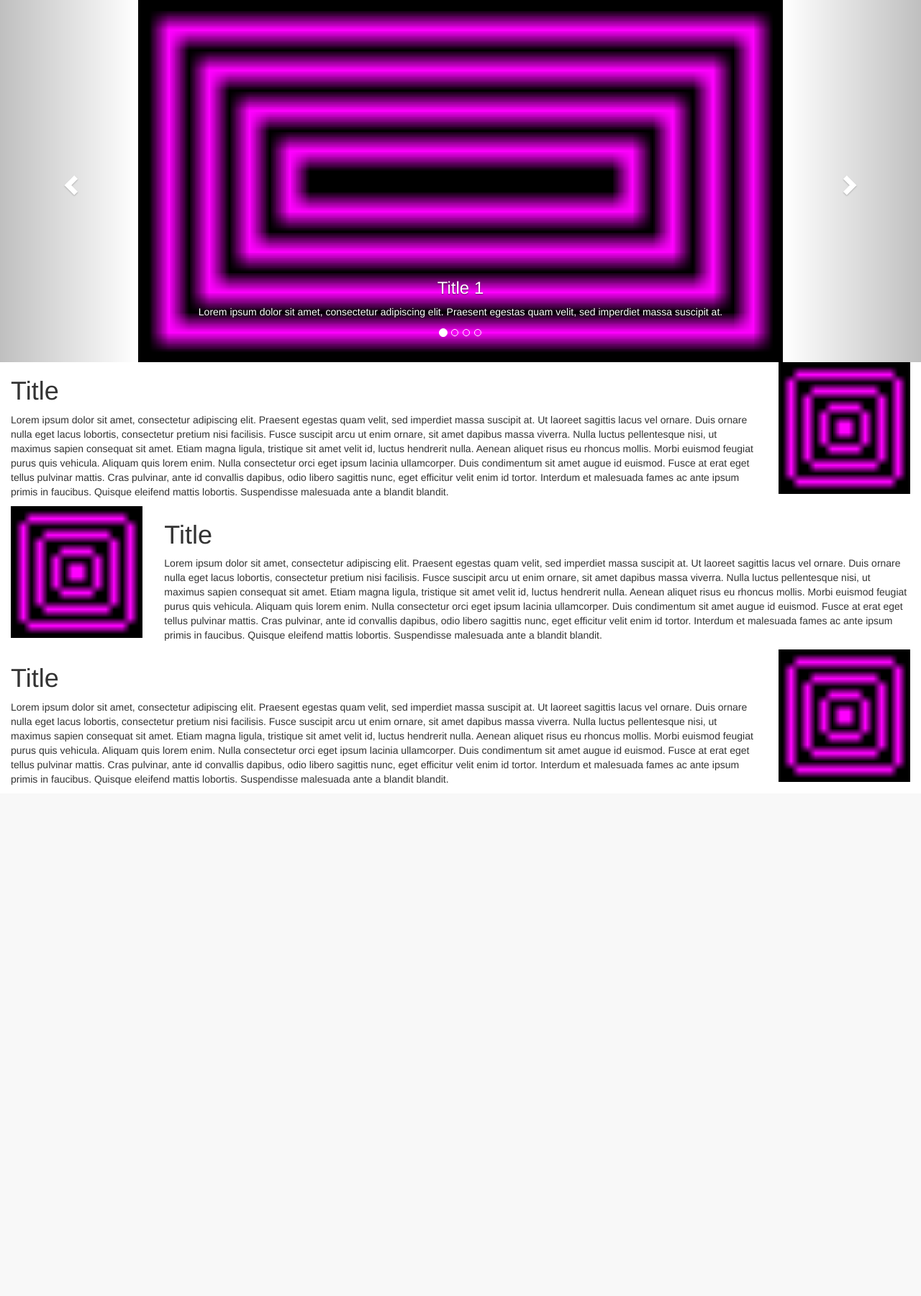
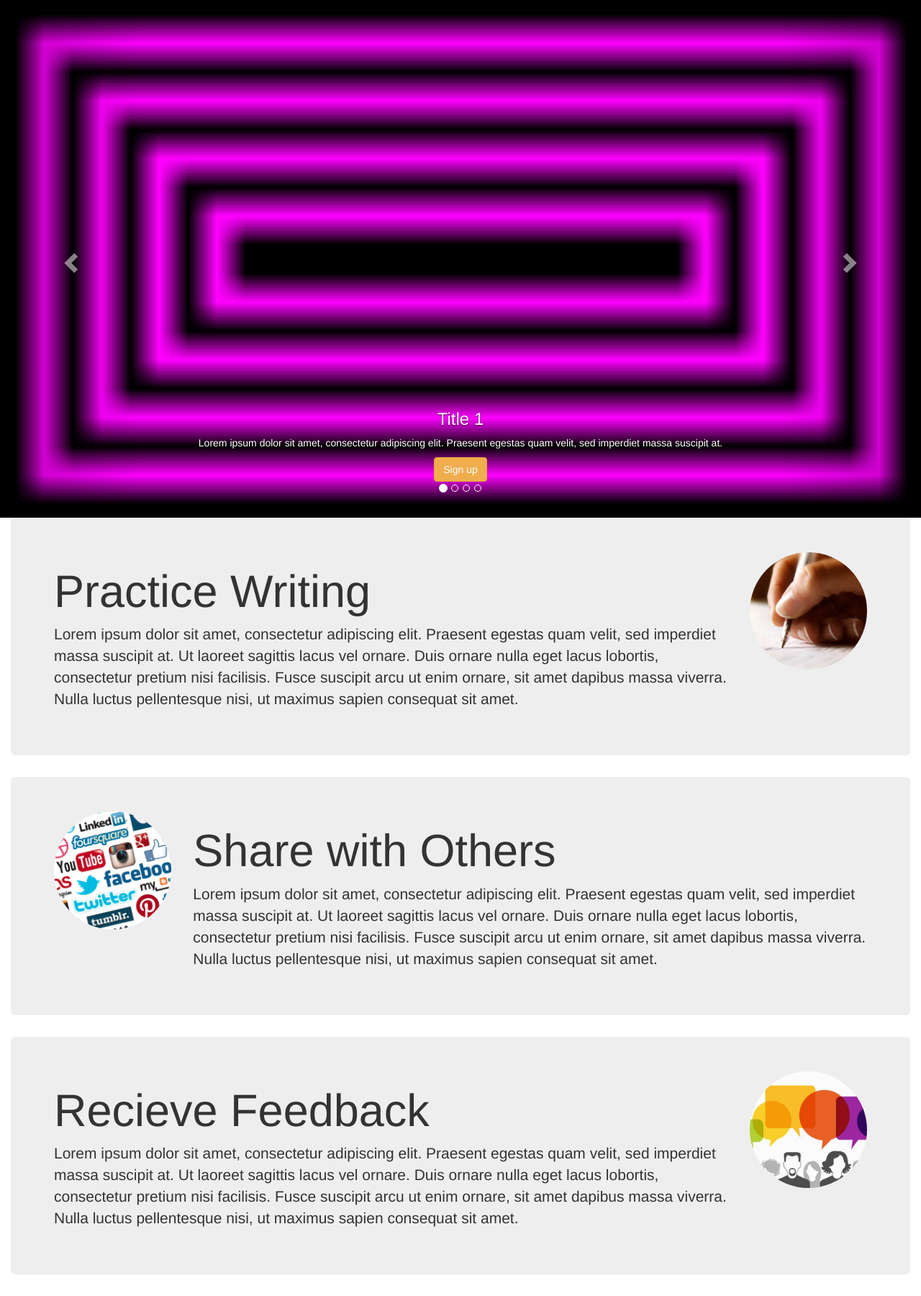
Before and after one commit to jordang1995/4, a PHP site: page / in a window 1280 px wide. Shown: the part 51-1851 px from the top of the page at 72% size. Before the commit the page ends 1141 px from the top, so only its background shows below. Run offline with PHP 8.4, Linux system fonts and the light colour scheme; some libraries are stand-ins or nearby versions.

Commit message:
Home Page
Did a bit more stuff on the home page, nothing big

```diff
--- a/DECO SANDBOX/assets/css/mainstyle.css
+++ b/DECO SANDBOX/assets/css/mainstyle.css
@@ -2,6 +2,6 @@ body { padding-top: 50px; }
 
 .carousel-inner > .item > img,
 .carousel-inner > .item > a > img {
-    width: 70%;
+    width: 100%;
     margin: auto;
 }
--- a/DECO SANDBOX/index.html
+++ b/DECO SANDBOX/index.html
@@ -12,7 +12,7 @@
 	<nav class="navbar navbar-default navbar-fixed-top">
 	    <div class="container-fluid">
 	        <div class="navbar-header">
-	        	<button type="button" class="navbar-toggle collapsed" data-toggle="collapse" data-target="#bs-example-navbar-collapse-1" aria-expanded="false">
+	        	<button type="button" class="navbar-toggle collapsed" data-toggle="collapse" data-target="#navbar-collapse" aria-expanded="false">
 			        <span class="sr-only">Toggle navigation</span>
 			        <span class="icon-bar"></span>
 			        <span class="icon-bar"></span>
@@ -20,7 +20,7 @@
 			    </button>
 	    		<a class="navbar-brand" href="#">SAEZ</a>
 	        </div>
-	        <div class="collapse navbar-collapse" id="bs-example-navbar-collapse-1">
+	        <div class="collapse navbar-collapse" id="navbar-collapse">
 	        	<p class="navbar-text">beta</p>
 	        	<ul class="nav navbar-nav">
 	        		<li class="active"><a href="#">Write</a></li>
@@ -45,22 +45,20 @@
 			</div>
 	    </div>
 	</nav>
-	<!-- carousel code by w3schools.com using bootstrap -->
-	<div id="myCarousel" class="carousel slide" data-ride="carousel">
-	    <!-- Indicators -->
+	<div id="slideshow" class="carousel slide" data-ride="carousel">
 	    <ol class="carousel-indicators">
-	        <li data-target="#myCarousel" data-slide-to="0" class="active"></li>
-	        <li data-target="#myCarousel" data-slide-to="1"></li>
-	        <li data-target="#myCarousel" data-slide-to="2"></li>
-	        <li data-target="#myCarousel" data-slide-to="3"></li>
+	        <li data-target="#slideshow" data-slide-to="0" class="active"></li>
+	        <li data-target="#slideshow" data-slide-to="1"></li>
+	        <li data-target="#slideshow" data-slide-to="2"></li>
+	        <li data-target="#slideshow" data-slide-to="3"></li>
 	    </ol>
-	    <!-- Wrapper for slides -->
 	    <div class="carousel-inner" role="listbox">
 	        <div class="item active">
 	            <img src="assets/images/slideshowplaceholder.png" alt="#">
 	            <div class="carousel-caption">
 	                <h3>Title 1</h3>
 	                <p>Lorem ipsum dolor sit amet, consectetur adipiscing elit. Praesent egestas quam velit, sed imperdiet massa suscipit at.</p>
+	                <button type="button" class="btn btn-warning">Sign up</button>
 	            </div>
 	        </div>
 	        <div class="item">
@@ -68,6 +66,7 @@
 	            <div class="carousel-caption">
 	                <h3>Title 2</h3>
 	                <p>Ut laoreet sagittis lacus vel ornare. Duis ornare nulla eget lacus lobortis, consectetur pretium nisi facilisis.</p>
+	                <button type="button" class="btn btn-warning">Sign up</button>
 	            </div>
 	        </div>
 	        <div class="item">
@@ -75,6 +74,7 @@
 	            <div class="carousel-caption">
 	                <h3>Title 3</h3>
 	                <p>Fusce suscipit arcu ut enim ornare, sit amet dapibus massa viverra. Nulla luctus pellentesque nisi, ut maximus sapien consequat sit amet.</p>
+	                <button type="button" class="btn btn-warning">Sign up</button>
 	            </div>
 	        </div>
 	        <div class="item">
@@ -82,47 +82,52 @@
 	            <div class="carousel-caption">
 	                <h3>Title 4</h3>
 	                <p>Etiam magna ligula, tristique sit amet velit id, luctus hendrerit nulla. Aenean aliquet risus eu rhoncus mollis.</p>
+	                <button type="button" class="btn btn-warning">Sign up</button>
 	            </div>
 	        </div>
 	    </div>
-	    <!-- Left and right controls -->
-	    <a class="left carousel-control" href="#myCarousel" role="button" data-slide="prev">
+	    <a class="left carousel-control" href="#slideshow" role="button" data-slide="prev">
 	        <span class="glyphicon glyphicon-chevron-left" aria-hidden="true"></span>
 	        <span class="sr-only">Previous</span>
 	    </a>
-	    <a class="right carousel-control" href="#myCarousel" role="button" data-slide="next">
+	    <a class="right carousel-control" href="#slideshow" role="button" data-slide="next">
 	        <span class="glyphicon glyphicon-chevron-right" aria-hidden="true"></span>
 	        <span class="sr-only">Next</span>
 	    </a>
 	</div>
 	<div class="container-fluid">
+		<div class="jumbotron">
 			<div class="row">
-			<div class="col-xs-12 col-sm-4 col-md-4 col-lg-2 pull-right">
-				<img src="assets/images/none.png" width="100%">
+				<div class="col-xs-12 col-sm-6 col-md-4 col-lg-2 pull-right hidden-xs">
+					<img src="assets/images/writing.jpg" class="img-responsive img-circle" width="100%">
 				</div>
-			<div class="col-xs-12 col-sm-8 col-md-8 col-lg-10">
-				<h1>Title</h1>
-				<p>Lorem ipsum dolor sit amet, consectetur adipiscing elit. Praesent egestas quam velit, sed imperdiet massa suscipit at. Ut laoreet sagittis lacus vel ornare. Duis ornare nulla eget lacus lobortis, consectetur pretium nisi facilisis. Fusce suscipit arcu ut enim ornare, sit amet dapibus massa viverra. Nulla luctus pellentesque nisi, ut maximus sapien consequat sit amet. Etiam magna ligula, tristique sit amet velit id, luctus hendrerit nulla. Aenean aliquet risus eu rhoncus mollis. Morbi euismod feugiat purus quis vehicula. Aliquam quis lorem enim. Nulla consectetur orci eget ipsum lacinia ullamcorper. Duis condimentum sit amet augue id euismod. Fusce at erat eget tellus pulvinar mattis. Cras pulvinar, ante id convallis dapibus, odio libero sagittis nunc, eget efficitur velit enim id tortor. Interdum et malesuada fames ac ante ipsum primis in faucibus. Quisque eleifend mattis lobortis. Suspendisse malesuada ante a blandit blandit.</p>
+				<div class="col-xs-12 col-sm-6 col-md-8 col-lg-10">
+					<h1>Practice Writing</h1>
+					<p>Lorem ipsum dolor sit amet, consectetur adipiscing elit. Praesent egestas quam velit, sed imperdiet massa suscipit at. Ut laoreet sagittis lacus vel ornare. Duis ornare nulla eget lacus lobortis, consectetur pretium nisi facilisis. Fusce suscipit arcu ut enim ornare, sit amet dapibus massa viverra. Nulla luctus pellentesque nisi, ut maximus sapien consequat sit amet.</p>
 				</div>
 			</div>
+		</div>
+		<div class="jumbotron">
 			<div class="row">
-			<div class="col-xs-12 col-sm-4 col-md-4 col-lg-2">
-				<img src="assets/images/none.png" width="100%">
+				<div class="col-xs-12 col-sm-6 col-md-4 col-lg-2 hidden-xs">
+					<img src="assets/images/sharing.jpg" class="img-responsive img-circle" width="100%">
 				</div>
-			<div class="col-xs-12 col-sm-8 col-md-8 col-lg-10">
-				<h1>Title</h1>
-				<p>Lorem ipsum dolor sit amet, consectetur adipiscing elit. Praesent egestas quam velit, sed imperdiet massa suscipit at. Ut laoreet sagittis lacus vel ornare. Duis ornare nulla eget lacus lobortis, consectetur pretium nisi facilisis. Fusce suscipit arcu ut enim ornare, sit amet dapibus massa viverra. Nulla luctus pellentesque nisi, ut maximus sapien consequat sit amet. Etiam magna ligula, tristique sit amet velit id, luctus hendrerit nulla. Aenean aliquet risus eu rhoncus mollis. Morbi euismod feugiat purus quis vehicula. Aliquam quis lorem enim. Nulla consectetur orci eget ipsum lacinia ullamcorper. Duis condimentum sit amet augue id euismod. Fusce at erat eget tellus pulvinar mattis. Cras pulvinar, ante id convallis dapibus, odio libero sagittis nunc, eget efficitur velit enim id tortor. Interdum et malesuada fames ac ante ipsum primis in faucibus. Quisque eleifend mattis lobortis. Suspendisse malesuada ante a blandit blandit.</p>
+				<div class="col-xs-12 col-sm-6 col-md-8 col-lg-10">
+					<h1>Share with Others</h1>
+					<p>Lorem ipsum dolor sit amet, consectetur adipiscing elit. Praesent egestas quam velit, sed imperdiet massa suscipit at. Ut laoreet sagittis lacus vel ornare. Duis ornare nulla eget lacus lobortis, consectetur pretium nisi facilisis. Fusce suscipit arcu ut enim ornare, sit amet dapibus massa viverra. Nulla luctus pellentesque nisi, ut maximus sapien consequat sit amet.</p>
 				</div>
 			</div>
+		</div>
+		<div class="jumbotron">
 			<div class="row">
-			<div class="col-xs-12 col-sm-4 col-md-4 col-lg-2 pull-right">
-				<img src="assets/images/none.png" width="100%">
+				<div class="col-xs-12 col-sm-6 col-md-4 col-lg-2 pull-right hidden-xs">
+					<img src="assets/images/feedback.jpg" class="img-responsive img-circle" width="100%">
 				</div>
-			<div class="col-xs-12 col-sm-8 col-md-8 col-lg-10">
-				<h1>Title</h1>
-				<p>Lorem ipsum dolor sit amet, consectetur adipiscing elit. Praesent egestas quam velit, sed imperdiet massa suscipit at. Ut laoreet sagittis lacus vel ornare. Duis ornare nulla eget lacus lobortis, consectetur pretium nisi facilisis. Fusce suscipit arcu ut enim ornare, sit amet dapibus massa viverra. Nulla luctus pellentesque nisi, ut maximus sapien consequat sit amet. Etiam magna ligula, tristique sit amet velit id, luctus hendrerit nulla. Aenean aliquet risus eu rhoncus mollis. Morbi euismod feugiat purus quis vehicula. Aliquam quis lorem enim. Nulla consectetur orci eget ipsum lacinia ullamcorper. Duis condimentum sit amet augue id euismod. Fusce at erat eget tellus pulvinar mattis. Cras pulvinar, ante id convallis dapibus, odio libero sagittis nunc, eget efficitur velit enim id tortor. Interdum et malesuada fames ac ante ipsum primis in faucibus. Quisque eleifend mattis lobortis. Suspendisse malesuada ante a blandit blandit.</p>
+				<div class="col-xs-12 col-sm-6 col-md-8 col-lg-10">
+					<h1>Recieve Feedback</h1>
+					<p>Lorem ipsum dolor sit amet, consectetur adipiscing elit. Praesent egestas quam velit, sed imperdiet massa suscipit at. Ut laoreet sagittis lacus vel ornare. Duis ornare nulla eget lacus lobortis, consectetur pretium nisi facilisis. Fusce suscipit arcu ut enim ornare, sit amet dapibus massa viverra. Nulla luctus pellentesque nisi, ut maximus sapien consequat sit amet.</p>
 				</div>
-
+			</div>
 		</div>
 	</div>
 <script type="text/javascript" src="https://code.jquery.com/jquery-3.1.0.min.js"></script>
```
Also changed, not shown: DECO SANDBOX/assets/images/feedback.jpg (added), DECO SANDBOX/assets/images/sharing.jpg (added), DECO SANDBOX/assets/images/writing.jpg (added). Lines whose indentation alone changed are shown as unchanged.
